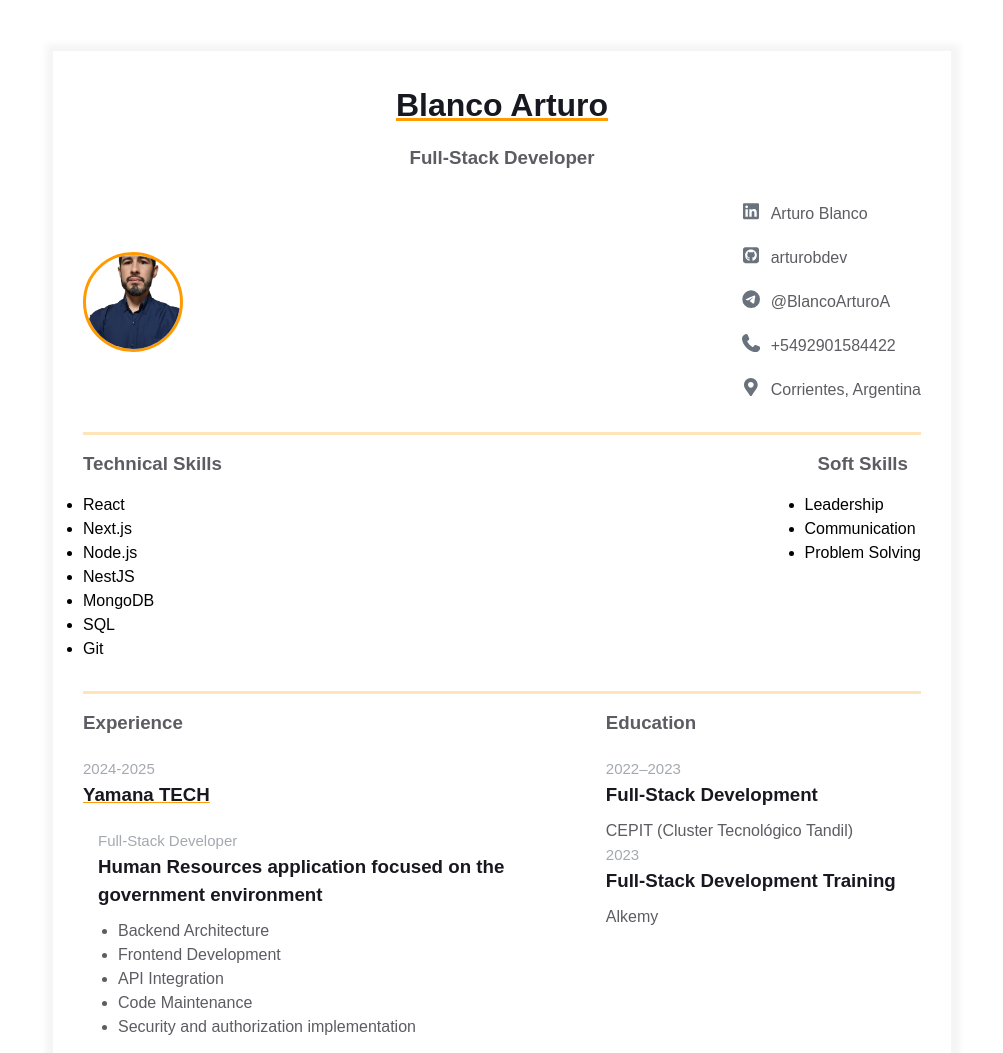
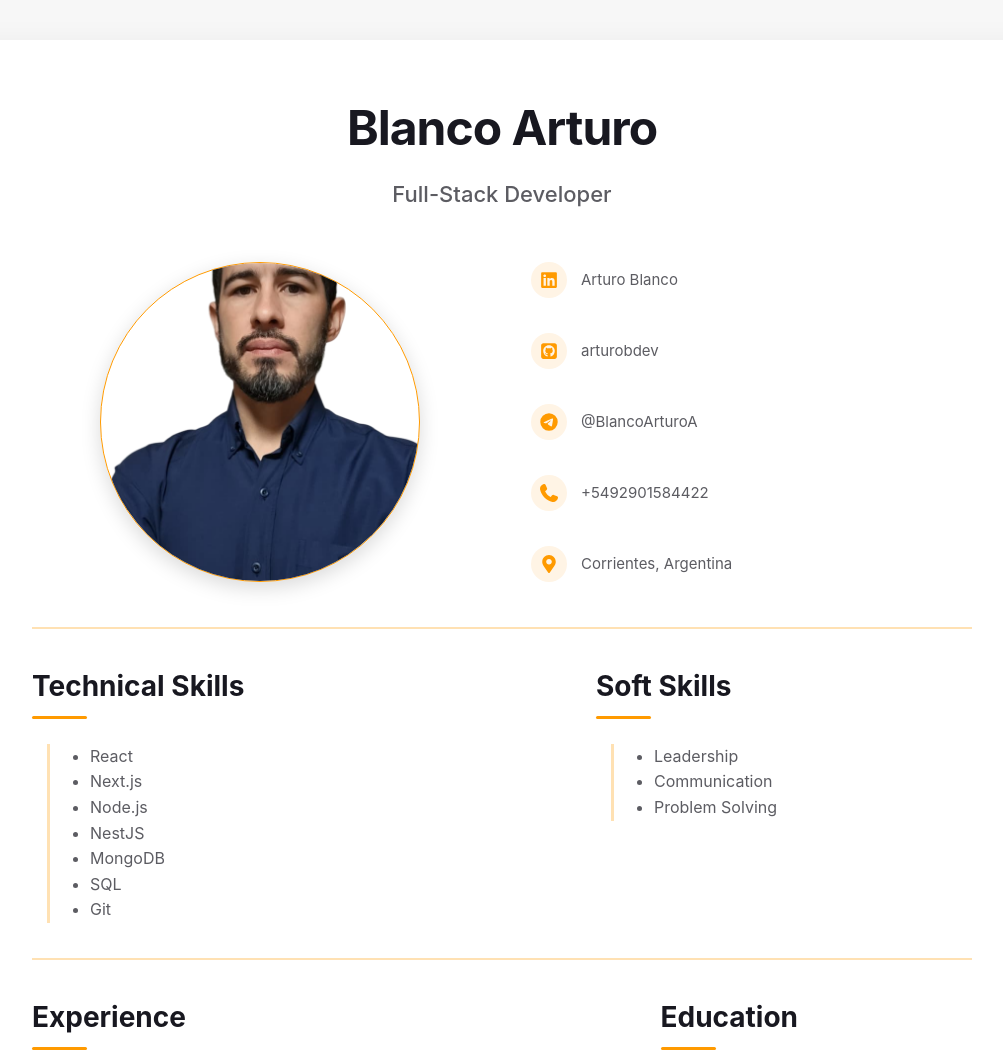
Before and after one commit to arturobdev/homepage, a plain HTML site: page index.html in a window 1280 px wide. Shown: the top 1053 px of the page, without its empty margins (138-1141 px from the left). Drawn offline with Linux system fonts and the light colour scheme.

Commit message:
add styles

```diff
--- a/styles.css
+++ b/styles.css
@@ -4,68 +4,67 @@
     box-sizing: border-box;
 }
 
-body {
-    font-family: Arial, Helvetica, sans-serif;
-    line-height: 1.5;
-
+:root {
     --primary-text-color: #181820;
     --secondary-text-color: #5c5c62;
-    --durability-text-color: #6a737d9c;
-    --icon-color: #6a737d;
-    --border-color: #ff9a0045;
+    --durability-text-color: #7b7b85;
+    --icon-color: #ff9a00;
+    --border-color: #ffe1b3;
     --text-decoration-color: #ff9a00;
+    --background-color: #f7f7f7;
+    --card-color: #ffffff;
+    --shadow-color: rgba(0, 0, 0, 0.08);
+}
+
+html {
+    scroll-behavior: smooth;
+}
+
+body {
+    background: var(--background-color);
+    font-family: "Inter", Arial, Helvetica, sans-serif;
+    color: var(--primary-text-color);
+    line-height: 1.6;
+    padding: 40px 20px;
 }
 
 .container {
     margin: 0 auto;
     padding: 0 30px;
-    max-width: 900px;
+    max-width: 1100px;
 }
 
 .fh {
     display: flex;
-    flex-direction: row;
     justify-content: space-between;
+    align-items: flex-start;
 }
 
 .fv {
     display: flex;
     flex-direction: column;
-    justify-content: space-between;
 }
 
 .resume {
-    margin: 50px auto;
-    border: 1px solid #f5f5f5;
-    box-shadow: 1px 1px 7px 7px #f5f5f5;
-    padding: 30px 0;
-    max-width: 900px;
+    margin: 0 auto;
+    background: var(--card-color);
+    border-radius: 18px;
+    box-shadow: 0 10px 35px var(--shadow-color);
+    padding: 50px;
+    max-width: 1100px;
+    overflow: hidden;
 }
 
 .resume__block {
-    border-bottom: 3px solid var(--border-color);
-    padding-bottom: 30px;
-    margin-bottom: 15px;
+    padding-bottom: 35px;
+    margin-bottom: 35px;
+    border-bottom: 2px solid var(--border-color);
 }
 
-@media screen and (max-width: 576px) {
-
-    .main-info,
-    .contact_info_container {
-        flex-direction: column;
-    }
-
-    .contact_info_container {
-        align-items: center;
-    }
-
-    .contact-info__block:not(:last-child) {
-        margin-bottom: 20px;
-    }
-
-    .experiences {
-        margin-right: 0;
-    }
+.resume__block:last-child {
+    border-bottom: none;
+    margin-bottom: 0;
+    padding-bottom: 0;
 }
 
 .contact-info__header,
@@ -74,78 +73,103 @@ body {
 }
 
 .contact-info__header {
+    font-size: 48px;
+    font-weight: 700;
     color: var(--primary-text-color);
-    margin-bottom: 15px;
-    text-decoration-color: var(--text-decoration-color);
-    text-decoration-line: underline;
+    margin-bottom: 10px;
+    letter-spacing: -1px;
 }
 
 .contact-info__sub-header {
     color: var(--secondary-text-color);
-    margin-bottom: 30px;
+    margin-bottom: 40px;
+    font-size: 22px;
+    font-weight: 500;
+}
+
+.contact_info_container {
+    align-items: center;
+    gap: 30px;
 }
 
 .contact-info__block {
     display: flex;
     flex-direction: column;
-    justify-content: space-between;
+    gap: 15px;
+    flex: 1;
 }
 
 .contact-info__block--center {
+    display: flex;
     justify-content: center;
+    align-items: center;
 }
 
 .contact-info__item {
     color: var(--secondary-text-color);
     text-decoration: none;
     display: flex;
-    justify-content: start;
+    align-items: center;
+    gap: 14px;
+    padding: 10px 14px;
+    border-radius: 10px;
+    transition: all 0.25s ease;
+    font-size: 15px;
 }
 
-.contact-info__item:not(:last-child) {
-    margin-bottom: 20px;
+.contact-info__item:hover {
+    background: #fff4e5;
+    color: var(--primary-text-color);
+    transform: translateX(4px);
 }
 
 .contact-info__item-icon-wrapper {
-    margin-right: 10px;
-    width: 20px;
+    width: 36px;
+    height: 36px;
+    border-radius: 50%;
+    background: #fff4e5;
     display: flex;
     justify-content: center;
+    align-items: center;
+    flex-shrink: 0;
+}
+
+.contact-info__item-icon {
+    width: 18px;
+    height: 18px;
 }
 
 .contact-info__item-icon path {
     fill: var(--icon-color);
 }
 
-.contact-info__item-icon {
-    height: 1.1428rem;
-    vertical-align: text-bottom;
-}
-
 .contact-info__avatar {
     border-radius: 50%;
-    width: 100px;
-    height: 100px;
+    width: 20rem;
+    height: 20rem;
     object-fit: cover;
-    border: 3px solid;
-    border-color: var(--text-decoration-color);
+    border: 1px solid var(--text-decoration-color);
+    box-shadow: 0 6px 20px rgba(0, 0, 0, 0.15);
 }
 
 .intro {
-    display: flex;
-    justify-content: start;
+    align-items: flex-start;
+    gap: 25px;
 }
 
 .intro__icon-wrapper {
-    margin-right: 30px;
-    width: 30px;
+    min-width: 45px;
+    height: 45px;
+    border-radius: 50%;
+    background: #fff4e5;
     display: flex;
     justify-content: center;
+    align-items: center;
 }
 
 .intro__icon {
-    height: 1.1428rem;
-    vertical-align: text-bottom;
+    width: 20px;
+    height: 20px;
 }
 
 .intro__icon path {
@@ -155,109 +179,218 @@ body {
 .intro_text {
     color: var(--secondary-text-color);
     text-align: justify;
+    font-size: 16px;
 }
 
-.skills__header {
-    color: var(--secondary-text-color);
-    text-align: center;
-    margin-bottom: 15px;
+.resume__block__skills {
+    width: 50%;
+    margin-left: 15px;
+    padding-left: 20px;
+    border-left: 3px solid var(--border-color);
+}
+
+.skills__header,
+.experiences__header,
+.additional-info__education-header,
+.additional-info__languages-header {
+    color: var(--primary-text-color);
+    margin-bottom: 25px;
+    font-size: 28px;
+    font-weight: 700;
+    position: relative;
+    padding-bottom: 10px;
+}
+
+.skills__header::after,
+.experiences__header::after,
+.additional-info__education-header::after,
+.additional-info__languages-header::after {
+    content: "";
+    position: absolute;
+    left: 0;
+    bottom: 0;
+    width: 55px;
+    height: 3px;
+    background: var(--text-decoration-color);
+    border-radius: 5px;
 }
 
 .skills__text {
     color: var(--secondary-text-color);
-    text-align: justify;
+    font-size: 16px;
+    line-height: 1.8;
+}
+
+.main-info {
+    gap: 50px;
 }
 
 .experiences {
-    flex: 1 1 60%;
-    margin-right: 50px;
+    flex: 1 1 65%;
 }
 
-.experiences__header {
-    color: var(--secondary-text-color);
-    text-align: left;
-    margin-bottom: 20px;
+.additional-info {
+    flex: 1 1 35%;
+    gap: 40px;
+}
+
+.experiences__company {
+    margin-bottom: 35px;
+}
+
+.experiences__company-header {
+    margin-bottom: 15px;
 }
 
 .experiences__company-header-durability {
+    display: inline-block;
     color: var(--durability-text-color);
-    text-align: left;
-    margin-bottom: 10px;
-    font-size: 15px;
+    margin-bottom: 8px;
+    font-size: 14px;
+    font-weight: 500;
 }
 
 .experiences__company-header-name {
     color: var(--primary-text-color);
-    text-decoration-color: var(--text-decoration-color);
-    text-decoration-line: underline;
-    text-align: left;
-    margin-bottom: 20px;
+    font-size: 24px;
+    font-weight: 700;
 }
 
-.experiences__company-project {
+.experiences__company-project,
+.additional-info__skills__content {
     margin-left: 15px;
-    margin-bottom: 25px;
+    padding-left: 20px;
+    border-left: 3px solid var(--border-color);
+}
+
+.additional-info__soft__skills {
+    width: 40%;
 }
 
 .experiences__company-project-role {
-    color: var(--durability-text-color);
-    text-align: left;
-    margin-bottom: 10px;
+    display: inline-block;
+    color: var(--text-decoration-color);
+    margin-bottom: 8px;
     font-size: 15px;
+    font-weight: 600;
 }
 
 .experiences__company-project-name {
     color: var(--primary-text-color);
-    text-align: left;
-    margin-bottom: 10px;
+    margin-bottom: 12px;
+    font-size: 18px;
+    font-weight: 600;
 }
 
-.experiences__company-project-responsibilities {
+.experiences__company-project-responsibilities,
+.skills__content {
     color: var(--secondary-text-color);
     padding-left: 20px;
 }
 
-.additional-info {
-    flex: 1 1 40%;
+.experiences__company-project-responsibilities li {
+    margin-bottom: 8px;
 }
 
-.additional-info__education {
-    margin-bottom: 20px;
-}
-
-.additional-info__education-header {
-    color: var(--secondary-text-color);
-    text-align: left;
-    margin-bottom: 20px;
+.additional-info__education-university {
+    margin-bottom: 25px;
 }
 
 .additional-info__education-university-durability {
+    display: block;
     color: var(--durability-text-color);
-    text-align: left;
-    margin-bottom: 10px;
-    font-size: 15px;
+    margin-bottom: 6px;
+    font-size: 14px;
 }
 
 .additional-info__education-university-speciality {
     color: var(--primary-text-color);
-    text-align: left;
-    margin-bottom: 10px;
+    margin-bottom: 8px;
+    font-size: 18px;
+    font-weight: 600;
 }
 
 .additional-info__education-university-name {
     color: var(--secondary-text-color);
 }
 
-.additional-info__languages {
-    margin-bottom: 20px;
+.additional-info__languages-item {
+    color: var(--secondary-text-color);
+    margin-bottom: 10px;
+    padding-left: 10px;
+    border-left: 3px solid var(--border-color);
 }
 
-.additional-info__languages-header {
-    color: var(--secondary-text-color);
-    text-align: left;
-    margin-bottom: 20px;
+@media screen and (max-width: 900px) {
+
+    .main-info,
+    .contact_info_container {
+        flex-direction: column;
+    }
+
+    .contact_info_container {
+        align-items: center;
+        text-align: center;
+    }
+
+    .contact-info__item {
+        justify-content: center;
+    }
+
+    .contact-info__block {
+        width: 100%;
+        align-items: center;
+    }
+
+    .experiences {
+        margin-right: 0;
+    }
+
+    .resume {
+        padding: 35px;
+    }
 }
 
-.additional-info__languages-item {
-    color: var(--secondary-text-color);
+@media screen and (max-width: 576px) {
+
+    body {
+        padding: 20px 10px;
+    }
+
+    .container {
+        padding: 0;
+    }
+
+    .resume {
+        padding: 25px;
+        border-radius: 12px;
+    }
+
+    .contact-info__header {
+        font-size: 36px;
+    }
+
+    .contact-info__sub-header {
+        font-size: 18px;
+    }
+
+    .contact-info__avatar {
+        width: 140px;
+        height: 140px;
+    }
+
+    .main-info {
+        gap: 35px;
+    }
+
+    .skills__header,
+    .experiences__header,
+    .additional-info__education-header,
+    .additional-info__languages-header {
+        font-size: 24px;
+    }
+
+    .experiences__company-project {
+        margin-left: 0;
+    }
 }
```
